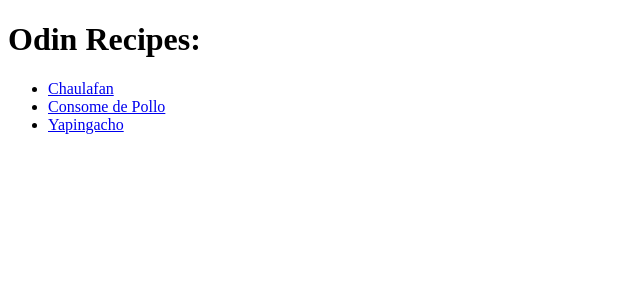
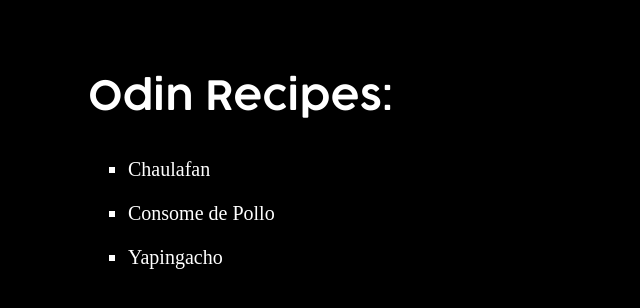
Before and after one commit to stbnvlrd/odin-recipes, a plain HTML site: page index.html in a window 1280 px wide. Shown: the whole page, without its empty margins (0-640 px from the left). Drawn offline with Linux system fonts and the light colour scheme.

Commit message:
Changes in style of index.html

```diff
--- a/index.html
+++ b/index.html
@@ -4,16 +4,18 @@
 <head>
     <meta charset="UTF-8">
     <title>Recetas</title>
+    <link rel="stylesheet" href="style.css">
 </head>
 
 <body>
-    <h1>Odin Recipes:</h1>
-
-    <ul>
-        <li><a href="recipes/chaulafan.html">Chaulafan</a></li>
-        <li><a href="recipes/consome_pollo.html">Consome de Pollo</a></li>
-        <li><a href="recipes/yapingacho.html">Yapingacho</a></li>
-    </ul>
+    <h1 class="title">Odin Recipes:</h1>
+    <div class="recipe_list">
+        <ul>
+            <li><a href="recipes/chaulafan.html">Chaulafan</a></li>
+            <li><a href="recipes/consome_pollo.html">Consome de Pollo</a></li>
+            <li><a href="recipes/yapingacho.html">Yapingacho</a></li>
+        </ul>
+    </div>
 </body>
 
 
--- /dev/null
+++ b/style.css
@@ -0,0 +1,41 @@
+@font-face {
+    font-family: 'Cocogoose';
+    src: url('fonts/cocogoose/Cocogoose-Semilight.ttf') format('truetype');
+}
+
+.title{
+    color: white;
+    font-size: 40px;
+    font-family: 'Cocogoose';
+
+    margin-top: 80px;
+    margin-left: 80px;
+}
+
+.recipe_list{
+    color: white;
+    font-size: 20px;
+    line-height: 220%;
+    margin-left: 120px;
+
+}
+
+ul{
+    padding-left: 0px;
+    list-style: square;
+    list-style-position: outside;
+}
+
+a{
+    color: white;
+    text-decoration: none;
+}
+
+a:hover{
+    color:wheat;
+    text-decoration: none;
+}
+
+body{
+    background-color: black;
+}
```
